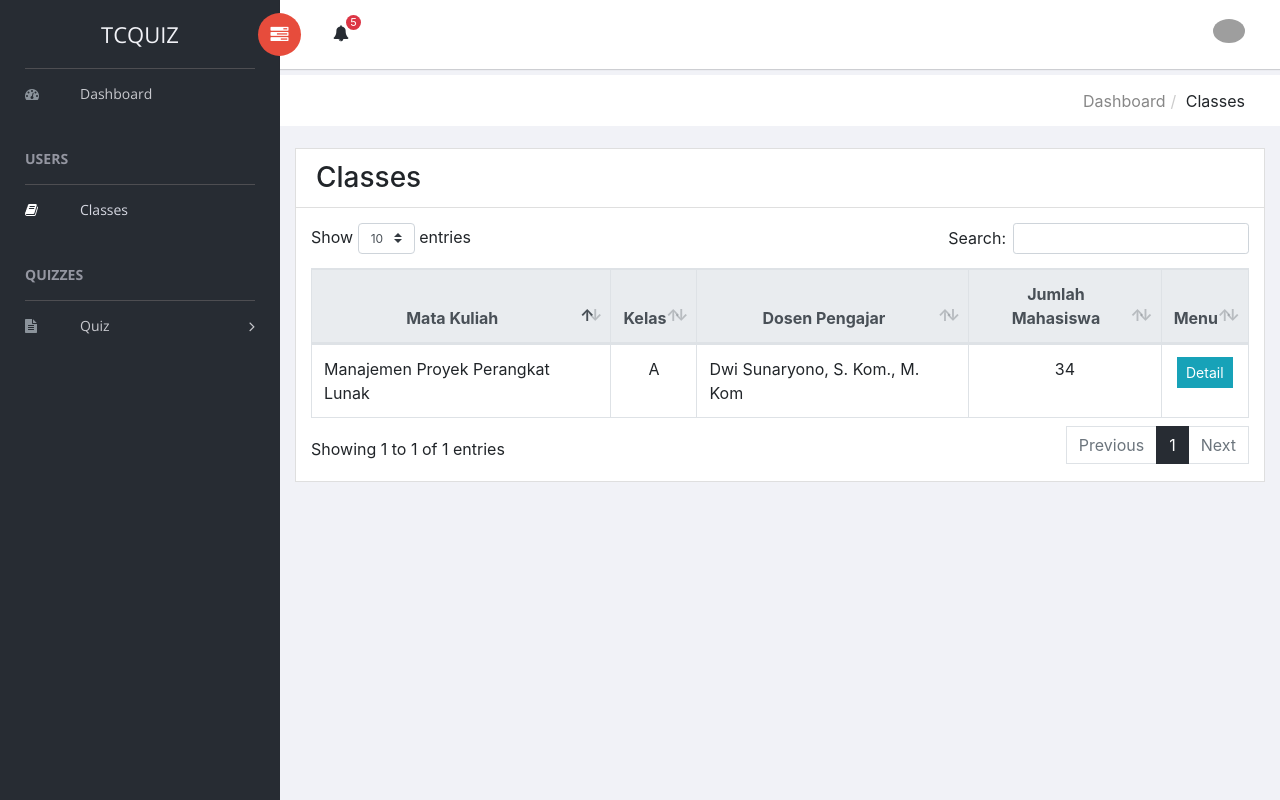
After one commit to dnirmalasari18/tcquiz, a Laravel app: page /mahasiswa/classes in a window 1280 px wide. The commit adds this page. Run offline with Laravel 8, Linux system fonts and the light colour scheme; some libraries are stand-ins or nearby versions; grey boxes are pictures that could not be loaded.

Commit message:
add view class for mhs

```diff
--- a/database/seeds/DatabaseSeeder.php
+++ b/database/seeds/DatabaseSeeder.php
@@ -11,6 +11,6 @@ class DatabaseSeeder extends Seeder
      */
     public function run()
     {
-        // $this->call(UsersTableSeeder::class);
+        $this->call(admin::class);
     }
 }
--- a/resources/views/admin/dashboard.blade.php
+++ b/resources/views/admin/dashboard.blade.php
@@ -3,8 +3,6 @@
 @section('dashboard', 'active')
 
 @section('breadcrumbs')
-<li><a href="#">Dashboard</a></li>
-<li class="active">Manage Users</li>
 @endsection
 
 @section('content')
--- /dev/null
+++ b/resources/views/layouts/mahasiswa.blade.php
@@ -0,0 +1,211 @@
+<!doctype html>
+<!--[if lt IE 7]>      <html class="no-js lt-ie9 lt-ie8 lt-ie7" lang=""> <![endif]-->
+<!--[if IE 7]>         <html class="no-js lt-ie9 lt-ie8" lang=""> <![endif]-->
+<!--[if IE 8]>         <html class="no-js lt-ie9" lang=""> <![endif]-->
+<!--[if gt IE 8]><!-->
+<html class="no-js" lang="en">
+<!--<![endif]-->
+
+<head>
+    <meta charset="utf-8">
+    <meta http-equiv="X-UA-Compatible" content="IE=edge">
+    <title>TCQUIZ</title>
+    <meta name="description" content="TCQUIZ">
+    <meta name="viewport" content="width=device-width, initial-scale=1">
+
+    <link rel="apple-touch-icon" href="apple-icon.png">
+    <link rel="shortcut icon" href="favicon.ico">
+
+    <link rel="stylesheet" href="{{asset('dashboard/vendors/bootstrap/dist/css/bootstrap.min.css')}}">
+    <link rel="stylesheet" href="{{asset('dashboard/vendors/font-awesome/css/font-awesome.min.css')}}">
+    <link rel="stylesheet" href="{{asset('dashboard/vendors/themify-icons/css/themify-icons.css')}}">
+    <link rel="stylesheet" href="{{asset('dashboard/vendors/selectFX/css/cs-skin-elastic.css')}}">
+    <link rel="stylesheet" href="{{asset('dashboard/vendors/jqvmap/dist/jqvmap.min.css')}}">
+    <link rel="stylesheet" href="{{asset('dashboard/vendors/datatables.net-bs4/css/dataTables.bootstrap4.min.css')}}">
+    <link rel="stylesheet" href="{{asset('dashboard/vendors/datatables.net-buttons-bs4/css/buttons.bootstrap4.min.css')}}">
+    <link rel="stylesheet" href="{{asset('dashboard/vendors/selectFX/css/cs-skin-elastic.css')}}">
+
+
+    <link rel="stylesheet" href="{{asset('dashboard/assets/css/style.css')}}">
+
+    <link href='https://fonts.googleapis.com/css?family=Open+Sans:400,600,700,800' rel='stylesheet' type='text/css'>
+
+</head>
+
+<body>
+
+
+    <!-- Left Panel -->
+
+    <aside id="left-panel" class="left-panel">
+        <nav class="navbar navbar-expand-sm navbar-default" >
+
+            <div class="navbar-header">
+                <button class="navbar-toggler" type="button" data-toggle="collapse" data-target="#main-menu" aria-controls="main-menu" aria-expanded="false" aria-label="Toggle navigation">
+                    <i class="fa fa-bars"></i>
+                </button>
+                <a class="navbar-brand" href="./">TCQUIZ</a>
+                <a class="navbar-brand hidden" href="./"></a>
+            </div>
+
+            <div id="main-menu" class="main-menu collapse navbar-collapse" >
+                <ul class="nav navbar-nav">
+                    <li class="@yield('dashboard')">
+                        <a href="/admin"> <i class="menu-icon fa fa-dashboard"></i>Dashboard </a>
+                    </li>
+                    <h3 class="menu-title">Users</h3><!-- /.menu-title -->
+                    <li class="@yield('classes')">
+                        <a href="/admin/classes"> <i class="menu-icon fa fa-book"></i>Classes </a>
+                    </li>
+
+                    <h3 class="menu-title">Quizzes</h3><!-- /.menu-title -->
+
+                    <li class="menu-item-has-children @yield('quiz') dropdown">
+                        <a href="#" class="dropdown-toggle" data-toggle="dropdown" aria-haspopup="true" aria-expanded="false"> <i class="menu-icon fa fa-file-text"></i>Quiz</a>
+                        <ul class="sub-menu children dropdown-menu">
+                            <li><i class="menu-icon fa fa-pencil"></i><a href="/admin/create-quiz">Take a Quiz</a></li>
+                            <li><i class="menu-icon fa fa-list-ul"></i><a href="/admin/quiz-list">Results</a></li>
+                        </ul>
+                    </li>
+                </ul>
+            </div><!-- /.navbar-collapse -->
+        </nav>
+    </aside><!-- /#left-panel -->
+
+    <!-- Left Panel -->
+
+    <!-- Right Panel -->
+
+    <div id="right-panel" class="right-panel">
+
+        <!-- Header-->
+        <header id="header" class="header">
+
+            <div class="header-menu">
+
+                <div class="col-sm-7">
+                    <a id="menuToggle" class="menutoggle pull-left"><i class="fa fa fa-tasks"></i></a>
+                    <div class="header-left">
+                        <div class="dropdown for-notification">
+                            <button class="btn btn-secondary dropdown-toggle" type="button" id="notification" data-toggle="dropdown" aria-haspopup="true" aria-expanded="false">
+                                <i class="fa fa-bell"></i>
+                                <span class="count bg-danger">5</span>
+                            </button>
+                            <div class="dropdown-menu" aria-labelledby="notification">
+                                <p class="red">You have 3 Notification</p>
+                                <a class="dropdown-item media bg-flat-color-1" href="#">
+                                <i class="fa fa-check"></i>
+                                <p>Server #1 overloaded.</p>
+                            </a>
+                                <a class="dropdown-item media bg-flat-color-4" href="#">
+                                <i class="fa fa-info"></i>
+                                <p>Server #2 overloaded.</p>
+                            </a>
+                                <a class="dropdown-item media bg-flat-color-5" href="#">
+                                <i class="fa fa-warning"></i>
+                                <p>Server #3 overloaded.</p>
+                            </a>
+                            </div>
+                        </div>
+                    </div>
+                </div>
+
+                <div class="col-sm-5">
+                    <div class="user-area dropdown float-right">
+                        <a href="#" class="dropdown-toggle" data-toggle="dropdown" aria-haspopup="true" aria-expanded="false">
+                            <img class="user-avatar rounded-circle" src="https://cdn4.iconfinder.com/data/icons/ios-edge-glyph-12/25/User-Circle-512.png" alt="User Avatar">
+                        </a>
+
+                        <div class="user-menu dropdown-menu">
+                            <a class="nav-link" href="#"><i class="fa fa-user"></i> My Profile</a>
+                            <a class="nav-link" href="#"><i class="fa fa-cog"></i> Settings</a>
+                            <a class="nav-link" href="#" href="{{ route('logout') }}" onclick="event.preventDefault(); document.getElementById('logout-form').submit();"><i class="fa fa-power-off"></i> Logout</a>
+
+                            <form id="logout-form" action="{{ route('logout') }}" method="POST" style="display: none;">
+                                @csrf
+                            </form>
+
+                            <div class="dropdown-menu dropdown-menu-right" aria-labelledby="navbarDropdown">
+
+                            </div>
+                        </div>
+                    </div>
+                </div>
+            </div>
+
+        </header><!-- /header -->
+        <!-- Header-->
+
+        <div class="breadcrumbs">
+            <div class="col-sm-4">
+                <div class="page-header float-left">
+                    <div class="page-title">
+                        <!-- <h1>Dashboard</h1> -->
+                    </div>
+                </div>
+            </div>
+            <div class="col-sm-8">
+                <div class="page-header float-right">
+                    <div class="page-title">
+                        <ol class="breadcrumb text-right">
+                            @yield('breadcrumbs')
+                        </ol>
+                    </div>
+                </div>
+            </div>
+        </div>
+
+        <div class="content mt-3">
+            @yield('content')
+        </div> <!-- .content -->
+    </div><!-- /#right-panel -->
+
+    <!-- Right Panel -->
+
+    <script src="{{asset('dashboard/vendors/jquery/dist/jquery.min.js')}}"></script>
+    <script src="{{asset('dashboard/vendors/popper.js/dist/umd/popper.min.js')}}"></script>
+    <script src="{{asset('dashboard/vendors/bootstrap/dist/js/bootstrap.min.js')}}"></script>
+    <script src="{{asset('dashboard/assets/js/main.js')}}"></script>
+
+
+    <script src="{{asset('dashboard/vendors/chart.js/dist/Chart.bundle.min.js')}}"></script>
+    <script src="{{asset('dashboard/assets/js/dashboard.js')}}"></script>
+    <script src="{{asset('dashboard/assets/js/widgets.js')}}"></script>
+    <script src="{{asset('dashboard/vendors/jqvmap/dist/jquery.vmap.min.js')}}"></script>
+    <script src="{{asset('dashboard/vendors/jqvmap/examples/js/jquery.vmap.sampledata.js')}}"></script>
+    <script src="{{asset('dashboard/vendors/jqvmap/dist/maps/jquery.vmap.world.js')}}"></script>
+
+    <script src="{{asset('dashboard/vendors/datatables.net/js/jquery.dataTables.min.js')}}"></script>
+    <script src="{{asset('dashboard/vendors/datatables.net-bs4/js/dataTables.bootstrap4.min.js')}}"></script>
+    <script src="{{asset('dashboard/vendors/datatables.net-buttons/js/dataTables.buttons.min.js')}}"></script>
+    <script src="{{asset('dashboard/vendors/datatables.net-buttons-bs4/js/buttons.bootstrap4.min.js')}}"></script>
+    <script src="{{asset('dashboard/vendors/jszip/dist/jszip.min.js')}}"></script>
+    <script src="{{asset('dashboard/vendors/pdfmake/build/pdfmake.min.js')}}"></script>
+    <script src="{{asset('dashboard/vendors/pdfmake/build/vfs_fonts.js')}}"></script>
+    <script src="{{asset('dashboard/vendors/datatables.net-buttons/js/buttons.html5.min.js')}}"></script>
+    <script src="{{asset('dashboard/vendors/datatables.net-buttons/js/buttons.print.min.js')}}"></script>
+    <script src="{{asset('dashboard/vendors/datatables.net-buttons/js/buttons.colVis.min.js')}}"></script>
+    <script src="{{asset('dashboard/assets/js/init-scripts/data-table/datatables-init.js')}}"></script>
+
+    <script>
+        (function($) {
+            "use strict";
+
+            jQuery('#vmap').vectorMap({
+                map: 'world_en',
+                backgroundColor: null,
+                color: '#ffffff',
+                hoverOpacity: 0.7,
+                selectedColor: '#1de9b6',
+                enableZoom: true,
+                showTooltip: true,
+                values: sample_data,
+                scaleColors: ['#1de9b6', '#03a9f5'],
+                normalizeFunction: 'polynomial'
+            });
+        })(jQuery);
+    </script>
+
+</body>
+
+</html>
--- /dev/null
+++ b/resources/views/mahasiswa/classes.blade.php
@@ -0,0 +1,103 @@
+@extends('layouts.mahasiswa')
+
+@section('classes', 'active')
+
+@section('breadcrumbs')
+<li><a href="#">Dashboard</a></li>
+<li class="active">Classes</li>
+@endsection
+
+@section('content')
+<div class="animated fadeIn">
+    <div class="row">
+        <div class="col-md-12">
+            <div class="card">
+                <div class="card-header bg-white">
+                    <div class="row">
+                        <div class="col">
+                            <h3 class="m-0">Classes</h3>
+                        </div>
+                        <div class="col ">
+                        </div>
+                    </div>
+                </div>
+                <div class="card-body">
+                    <table id="bootstrap-data-table" class="table table-bordered">
+                        <thead class="thead-light" align="center">
+                            <tr>
+                                <th>Mata Kuliah</th>
+                                <th>Kelas</th>
+                                <th>Dosen Pengajar</th>
+                                <th>Jumlah Mahasiswa</th>
+                                <th>Menu</th>
+                            </tr>
+                        </thead>
+                        <tbody>
+                            <tr >
+                                <td>Manajemen Proyek Perangkat Lunak</td>
+                                <td align="center">A</td>
+                                <td>Dwi Sunaryono, S. Kom., M. Kom</td>
+                                <td align="center">34</td>
+                                <td align="center">
+                                    <button type="button" class="btn btn-info btn-sm" data-toggle="modal" data-target="#mediumModal">Detail
+                                    </button>
+                                </td>
+                            </tr>
+                        </tbody>
+                    </table>
+                </div>
+            </div>
+        </div>
+    </div>
+</div><!-- .animated -->
+<div class="modal fade" id="mediumModal" tabindex="-1" role="dialog" aria-labelledby="mediumModalLabel" aria-hidden="true">
+    <div class="modal-dialog modal-lg" role="document">
+        <div class="modal-content">
+            <div class="modal-header">
+                <h5 class="modal-title" id="mediumModalLabel">Class Detail</h5>
+                <button type="button" class="close" data-dismiss="modal" aria-label="Close">
+                    <span aria-hidden="true">&times;</span>
+                </button>
+            </div>
+            <div class="modal-body">
+                <table class="table">
+                    <tbody >
+                        <tr>
+                            <td>Mata Kuliah</td>
+                            <td>: Manajemen Proyek Perangkat Lunak</td>
+                        </tr>
+                        <tr>
+                            <td>Kelas</td>
+                            <td>: A</td>
+                        </tr>
+                        <tr>
+                            <td>SKS</td>
+                            <td>: 3</td>
+                        </tr>
+                        <tr>
+                            <td>Semester</td>
+                            <td>: 6</td>
+                        </tr>
+                        <tr>
+                            <td>Dosen Pengajar</td>
+                            <td>: Dwi Sunaryono, S. Kom., M. Kom</td>
+                        </tr>
+                        <tr>
+                            <td>Jumlah Mahasiswa</td>
+                            <td>: 34</td>
+                        </tr>
+                        <tr>
+                            <td>Ruangan</td>
+                            <td>: IF-105A</td>
+                        </tr>
+                        <tr>
+                            <td>Jadwal</td>
+                            <td>: Senin | 13.00 - 15.30</td>
+                        </tr>
+                    </tbody>
+                </table>
+            </div>
+        </div>
+    </div>
+</div>
+@endsection
--- a/routes/web.php
+++ b/routes/web.php
@@ -45,6 +45,10 @@ Route::get('/admin/quiz/1/questions', function () {
     return view('admin.questions');
 });
 
+Route::get('/mahasiswa/classes', function () {
+    return view('mahasiswa.classes');
+});
+
 
 
 Route::post('login', 'Auth\LoginController@login');
```
Also changed, not shown: database/seeds/admin.php (added, +23 -0 lines).
